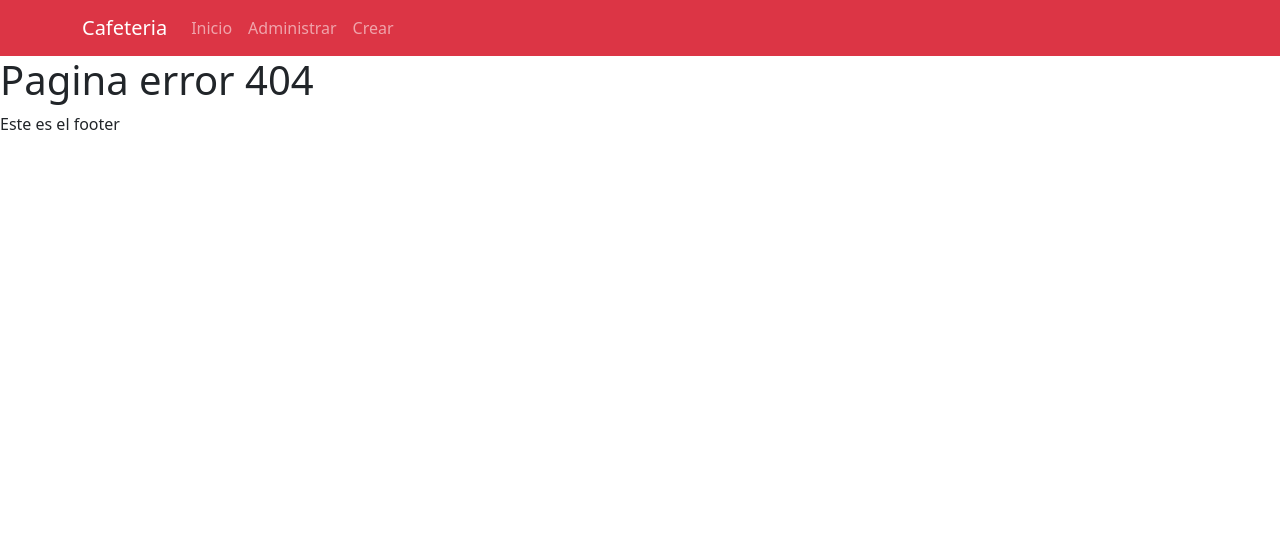
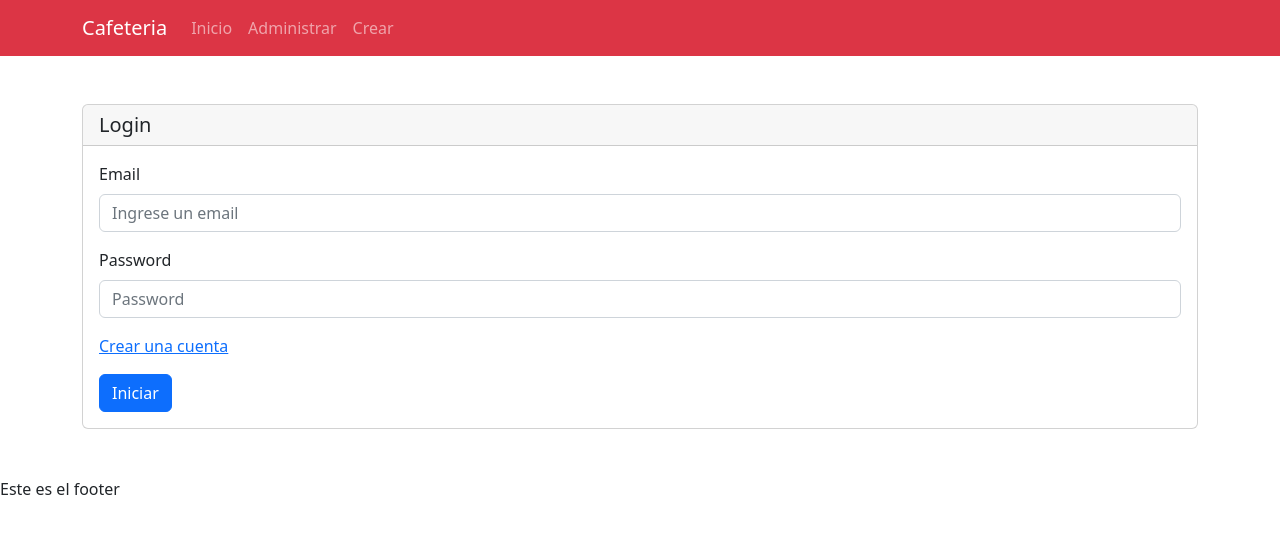
Before and after one commit to rollingcodeschool/Crudc2i, a React (Create React App) app: page /login in a window 1280 px wide. Before the commit this address had no page. Shown: the top 534 px of the page. Built offline with nearby package versions, Linux system fonts and the light colour scheme.

Commit message:
agregue el maquetado de la vista de login y registro ademas las rutas para ver cada vista

```diff
--- a/src/App.js
+++ b/src/App.js
@@ -9,6 +9,8 @@ import Error404 from './components/views/Error404'
 import Menu from './components/common/Menu';
 import Footer from './components/common/Footer';
 import DetalleProducto from './components/views/DetalleProducto';
+import Login from './components/views/Login';
+import Registro from './components/views/Registro';
 
 function App() {
   return (
@@ -17,6 +19,8 @@ function App() {
         <Menu></Menu>
         <Routes>
           <Route exact path='/' element={<Home></Home>} ></Route>
+          <Route exact path='/login' element={<Login></Login>} ></Route>
+          <Route exact path='/registro' element={<Registro></Registro>} ></Route>
           <Route exact path='/administrar' element={<AdministrarProductos></AdministrarProductos>} ></Route>
           <Route exact path='/administrar/crear' element={<CrearProducto></CrearProducto>} ></Route>
           <Route exact path='/administrar/editar/:id' element={<EditarProducto></EditarProducto>} ></Route>
--- /dev/null
+++ b/src/components/views/Login.jsx
@@ -0,0 +1,60 @@
+import {useState} from "react";
+import { Form, Button, Container, Card, Alert } from "react-bootstrap";
+import { Link } from "react-router-dom";
+
+const Login = ({setUsuarioLogueado}) => {
+  const [email, setEmail] = useState("");
+  const [password, setPassword] = useState("");
+  const [cargandoUsuario, setCargandoUsuario] = useState(false);
+
+
+  const handleSubmit = (e) => {
+    e.preventDefault();
+    console.log("desde el form");
+  };
+
+
+  return (
+    <Container>
+      <Card className="my-5">
+        <Card.Header as="h5">Login</Card.Header>
+        <Card.Body>
+          <Form onSubmit={handleSubmit}>
+            <Form.Group className="mb-3" controlId="formBasicEmail">
+              <Form.Label>Email</Form.Label>
+              <Form.Control
+                type="email"
+                placeholder="Ingrese un email"
+                value={email}
+                onChange={(e) => setEmail(e.target.value)}
+              />
+            </Form.Group>
+
+            <Form.Group className="mb-3" controlId="formBasicPassword">
+              <Form.Label>Password</Form.Label>
+              <Form.Control
+                type="password"
+                placeholder="Password"
+                value={password}
+                onChange={(e) => setPassword(e.target.value)}
+              />
+            </Form.Group>
+            <div className="mb-3">
+              <Link to={"/registro"}>Crear una cuenta</Link>
+            </div>
+            <Button variant="primary" type="submit">
+              Iniciar
+            </Button>
+          </Form>
+        </Card.Body>
+        {cargandoUsuario ? (
+          <Alert variant="danger" className="mx-3">
+            Usuario o contraseña erroneo
+          </Alert>
+        ) : null}
+      </Card>
+    </Container>
+  );
+};
+
+export default Login;
--- /dev/null
+++ b/src/components/views/Registro.jsx
@@ -0,0 +1,44 @@
+import {useState} from 'react';
+import { Card, Container, Button, Form } from 'react-bootstrap';
+
+const Registro = () => {
+  const [nombre, setNombre] = useState('')
+  const [email, setEmail] = useState('')
+  const [password, setPassword] = useState('')
+
+  const handleSubmit = async(e) =>{
+    e.preventDefault();
+    console.log('registrar el usuario')
+  }
+
+    return (
+        <Container>
+      <Card className="my-5">
+        <Card.Header as="h5">Crear cuenta</Card.Header>
+        <Card.Body>
+          <Form onSubmit={handleSubmit}>
+            <Form.Group className="mb-3" controlId="formBasicEmail">
+              <Form.Label>Nombre y Apellido</Form.Label>
+              <Form.Control type="text" placeholder="Ej: Juan Perez" onChange={(e)=> setNombre(e.target.value)}/>
+            </Form.Group>
+            <Form.Group className="mb-3" controlId="formBasicEmail">
+              <Form.Label>Email</Form.Label>
+              <Form.Control type="email" placeholder="juanperez@gmail.com" onChange={(e)=> setEmail(e.target.value)}/>
+            </Form.Group>
+
+            <Form.Group className="mb-3" controlId="formBasicPassword">
+              <Form.Label>Password</Form.Label>
+              <Form.Control type="password" placeholder="Password" onChange={(e)=> setPassword(e.target.value)}/>
+            </Form.Group>
+
+            <Button variant="primary" type="submit">
+              Crear
+            </Button>
+          </Form>
+        </Card.Body>
+      </Card>
+    </Container>
+    );
+};
+
+export default Registro;
```
